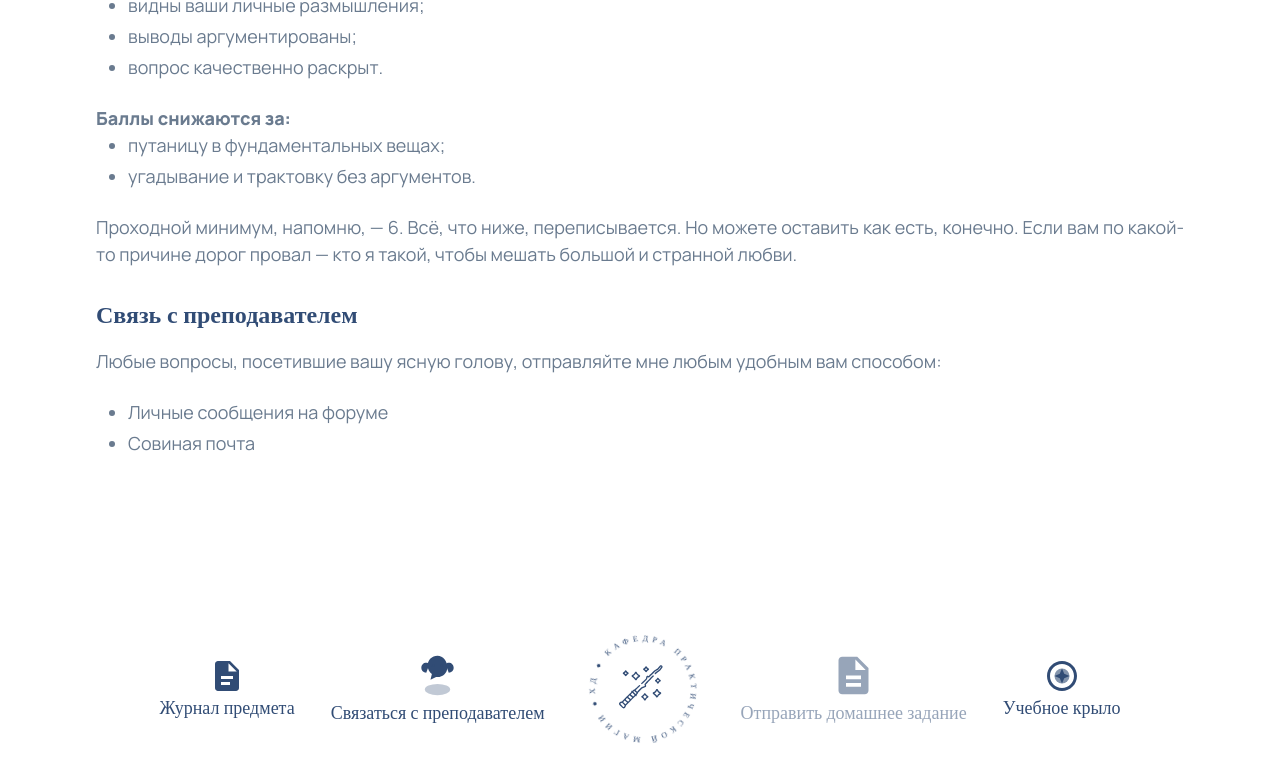
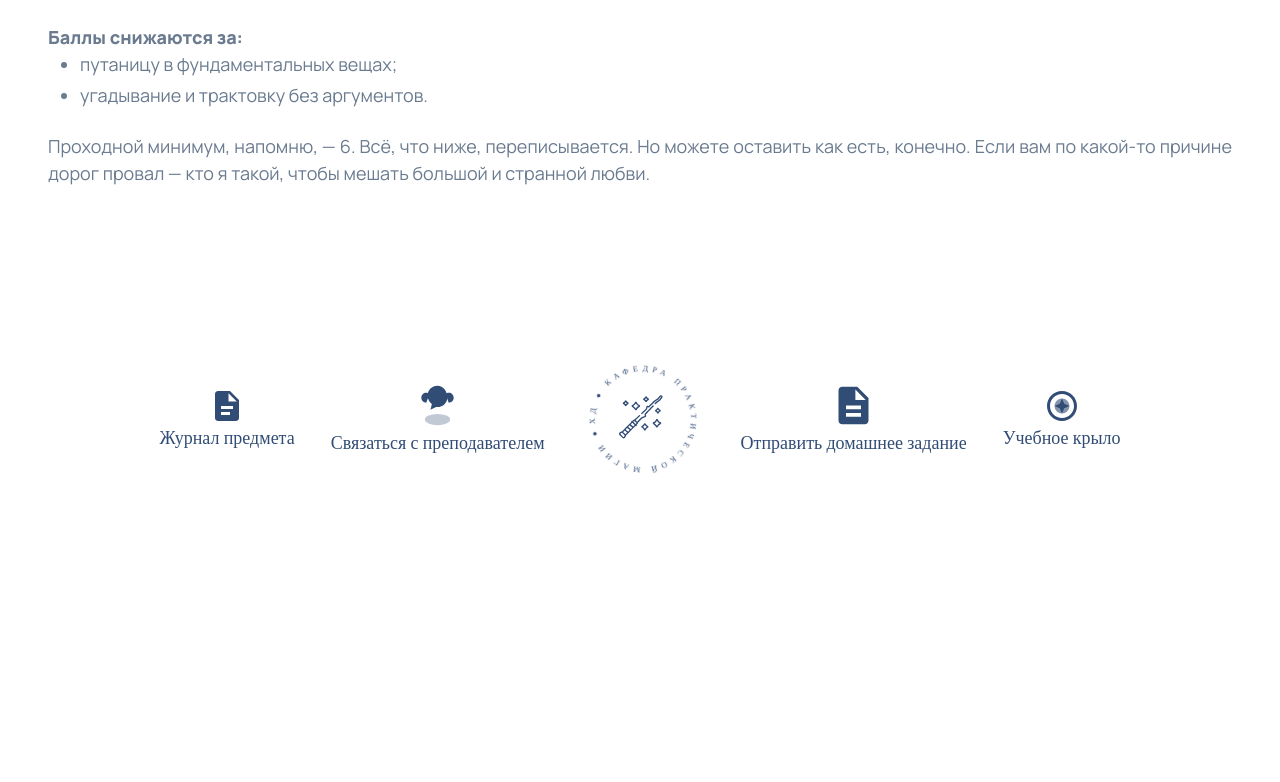
Before and after one commit to EdwyReed/dhog-symbology, a Nuxt app: page /rules in a window 1280 px wide. Shown: the part 1432-2214 px from the top of the page. After the commit the page ends 1955 px from the top, so only its background shows below. Built offline with nearby package versions, Linux system fonts and the light colour scheme.

Commit message:
Footer links fix, etc

```diff
--- a/app/assets/css/main.css
+++ b/app/assets/css/main.css
@@ -25,8 +25,8 @@
   --spacing-title-gap: clamp(2rem, 6vw, 4.375rem);
 
   /* Max Widths */
-  --max-width-content: 83.75rem;
-  --max-width-text-column: 70rem;
+  --max-width-content: 85rem;
+  --max-width-text-column: 80rem;
   --max-width-title: 43.5rem;
   --max-width-image-caption: 18rem;
 }
--- a/app/components/CabinetFooter.vue
+++ b/app/components/CabinetFooter.vue
@@ -3,7 +3,7 @@
 <!--    TODO: change footer link to correct one -->
     <div class="flex items-center justify-center">
       <a
-        href="https://dhog.org/journal/subjects/48"
+        href="https://dhog.org/journal/subjects/38"
         class="footer-link small"
         target="_blank"
         rel="noopener noreferrer"
@@ -15,7 +15,7 @@
       </a>
 
       <a
-        href="https://dhog.org/ucp.php?i=pm&mode=compose&u=1221"
+        href="https://dhog.org/ucp.php?i=pm&mode=compose&u=3362"
         class="footer-link"
         target="_blank"
         rel="noopener noreferrer"
@@ -31,7 +31,7 @@
       </a>
 
       <a
-        href="https://dhog.org/chairs/5"
+        href="https://dhog.org/chairs/1"
         title="Пройти на кафедру"
         class="chair-link"
         target="_blank"
@@ -66,12 +66,17 @@
         </svg>
       </a>
 
-      <span class="footer-link disabled">
+      <a
+        href="https://dhog.org/ucp.php?i=-hogwarts-school-ucp-homework_module&mode=compose&sbid=38"
+        class="footer-link"
+        target="_blank"
+        rel="noopener noreferrer"
+      >
         <svg class="footer-icon" viewBox="0 0 24 24" fill="currentColor">
           <path d="M14 2H6C4.9 2 4 2.9 4 4V20C4 21.1 4.9 22 6 22H18C19.1 22 20 21.1 20 20V8L14 2ZM16 18H8V16H16V18ZM16 14H8V12H16V14ZM13 9V3.5L18.5 9H13Z"/>
         </svg>
         <span>Отправить домашнее задание</span>
-      </span>
+      </a>
 
       <a
         href="https://dhog.org/subjects"
--- a/app/pages/lectures/index.vue
+++ b/app/pages/lectures/index.vue
@@ -1,7 +1,7 @@
 <template>
   <div class="py-8 lg:py-12">
     <div class="mx-auto text-center mb-12 lg:mb-16 px-4">
-      <p class="font-cormorant font-bold text-xl lg:text-4xl text-[#623c2f] leading-tight">
+      <p class="font-cormorant font-bold text-lg lg:text-2xl text-[#623c2f] leading-tight">
         Перед вами — блоки лекций по Символогии.<br />
         Пожалуйста, проходите их <span class="underline">строго по порядку</span>, начиная с <span class="italic">Вводного блока</span>.<br />
         Да, теория — зверюга ещё та. Но лучше нагрузить уши и мозг сейчас,<br />
--- a/app/pages/rules.vue
+++ b/app/pages/rules.vue
@@ -6,7 +6,7 @@
       </h1>
 
       <p class="lecture-text">
-        Общие школьные правила и нормы оформления домашних работ действуют и здесь. С ними можно — и нужно — свериться на школьном свитке правил: <a href="https://dhog.org/rules" target="_blank" rel="noopener" class="text-terracotta hover:underline">dhog.org/rules</a>. Там же указаны максимальные баллы по форматам работ и школьные штрафы за списывание.
+        Общие школьные правила и нормы оформления домашних работ действуют и здесь. С ними можно — и нужно — свериться на школьном свитке правил: <a href="https://dhog.org/rules#правило-4a" target="_blank" rel="noopener" class="text-terracotta hover:underline">dhog.org/rules#правило-4a</a>. Там же указаны максимальные баллы по форматам работ и школьные штрафы за списывание.
       </p>
 
       <h3 class="lecture-h3">
@@ -87,19 +87,6 @@
       <p class="lecture-text">
         Проходной минимум, напомню, — 6. Всё, что ниже, переписывается. Но можете оставить как есть, конечно. Если вам по какой-то причине дорог провал — кто я такой, чтобы мешать большой и странной любви.
       </p>
-
-      <h3 class="lecture-h3">
-        Связь с преподавателем
-      </h3>
-
-      <p class="lecture-text">
-        Любые вопросы, посетившие вашу ясную голову, отправляйте мне любым удобным вам способом:
-      </p>
-      <br/>
-      <ul class="list-unordered">
-        <li>Личные сообщения на форуме</li>
-        <li>Совиная почта</li>
-      </ul>
     </article>
   </div>
 </template>
--- a/app/pages/welcome.vue
+++ b/app/pages/welcome.vue
@@ -5,7 +5,7 @@
       Добро пожаловать в кабинет Символогии!
     </p>
 
-    <div class="flex flex-col lg:flex-row gap-8 max-w-content mx-auto px-4">
+    <div class="flex flex-col lg:flex-row gap-8 max-w-content mx-auto px-4 text-justify">
       <div class="font-manrope text-gray-blue text-body flex-1 lg:max-w-text-column">
         <p class="leading-normal mb-0">
           <span class="font-extrabold">Я — Сайлас Локк</span><span
@@ -42,8 +42,8 @@
           <span class="font-extrabold">Так что проходите.</span>
           <br/>
           <span class="font-extrabold">Осматривайтесь</span><span class="font-semibold">. </span><span
-          class="font-semibold underline">Обязательно загляните в раздел </span><span
-          class="font-semibold underline text-terracotta">«Правила»</span><span
+          class="font-semibold underline">Обязательно загляните в раздел </span><NuxtLink
+          to="/rules" class="font-semibold underline text-terracotta hover:text-primary-blue">«Правила»</NuxtLink><span
           class="font-semibold"> — он вам ещё пригодится. Потом смело переходите к лекциям и несите мне свои первые домашки и вопросы.</span>
         </p>
         <br/>
@@ -54,16 +54,16 @@
 
         <ul class="list-disc mb-0 ml-6 md:ml-8">
           <li class="mb-0">
-            <span class="font-semibold leading-normal text-terracotta">личной совой на ГФ</span>
+            <a href="https://dhog.org/ucp.php?i=pm&mode=compose&u=3362" target="_blank" class="font-semibold leading-normal text-terracotta hover:underline">личной совой на ГФ</a>
           </li>
           <li class="mb-0">
             <span class="font-semibold leading-normal text-terracotta">заглянуть в мой кабинет на ГФ</span>
           </li>
           <li class="mb-0">
-            <span class="font-semibold leading-normal text-terracotta">написать в Телеграм</span>
+            <a href="https://t.me/symlos" target="_blank" class="font-semibold leading-normal text-terracotta hover:underline">написать в Телеграм</a>
           </li>
           <li>
-            <span class="font-semibold leading-normal text-terracotta">отправить письмо на почту</span>
+            <a href="mailto:symbsylockk@gmail.com" class="font-semibold leading-normal text-terracotta hover:underline">отправить письмо на почту</a>
           </li>
         </ul>
 
```
